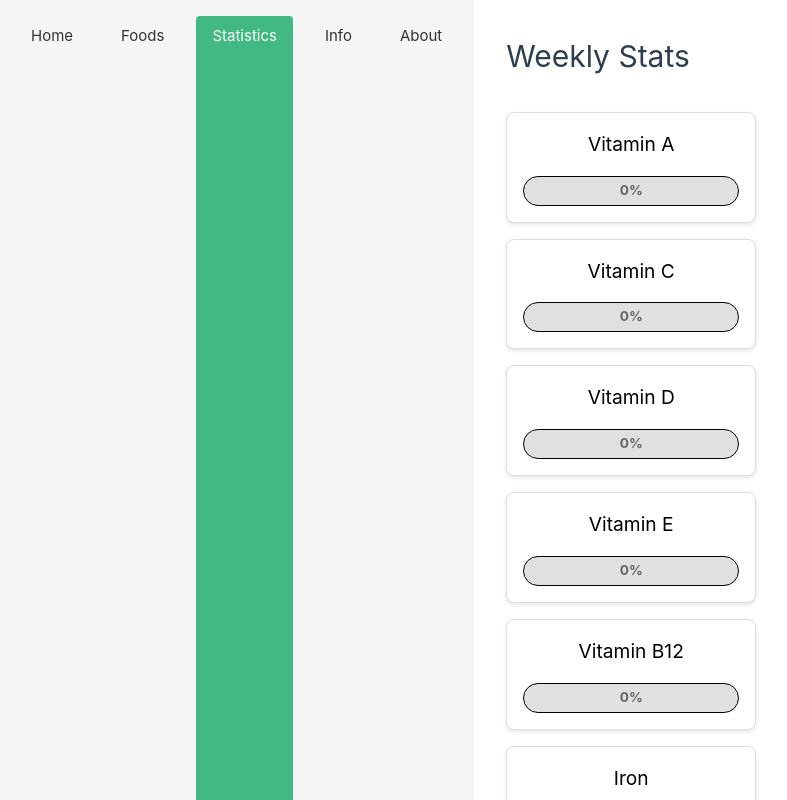
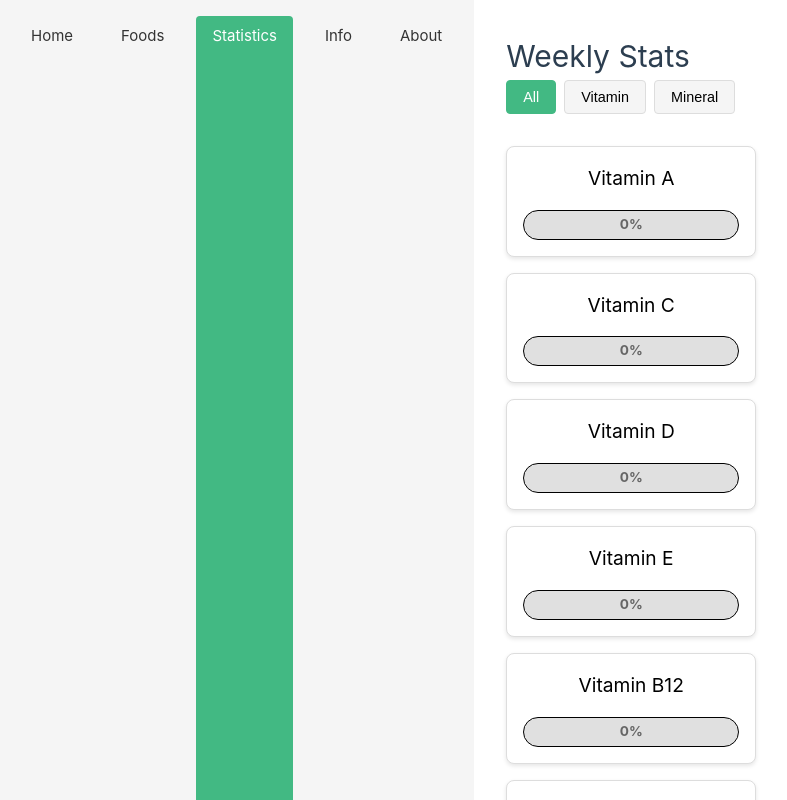
Before and after one commit to MatejHlavac/Micronutrient_Tracker, a Vue app: page /stats in a window 1280 px wide. Shown: the top 800 px of the page, without its empty margins (65-852 px from the left). Built offline with nearby package versions, Linux system fonts and the light colour scheme.

Commit message:
Kategórie pre StatsView
- Pridanie tlacidiel pre možnosť filtrovania kariet mikronutrientov v StatsView

```diff
--- a/src/views/StatsView.vue
+++ b/src/views/StatsView.vue
@@ -9,13 +9,19 @@ export default {
         NutrientCard
     },
 
+    data() {
+        return {
+            selectedCategory: 'all'
+        }
+    },
+
     computed: {
         store() {
             return useNutritionStore()
         },
 
         micronutrientsWithStats() {
-            return micronutrientsData.map(nutrient => {
+            const allNutrients = micronutrientsData.map(nutrient => {
                 const currentValue = this.store.weeklyStats[nutrient.id] || 0
                 const maxValue = nutrient.maxValue
                 const percentage = Math.min((currentValue / maxValue) * 100, 100)
@@ -29,6 +35,18 @@ export default {
                     percentage: percentage
                 }
             })
+
+            if (this.selectedCategory === 'all') {
+                return allNutrients
+            }
+
+            return allNutrients.filter(nutrient => nutrient.type === this.selectedCategory)
+        }
+    },
+
+    methods: {
+        setCategory(category) {
+            this.selectedCategory = category
         }
     }
 }
@@ -37,6 +55,17 @@ export default {
 <template>
     <div class = "stats">
         <h1>Weekly Stats</h1>
+
+        <div class="filters">
+			<button
+				v-for="category in ['all', 'vitamin', 'mineral']"
+				:key="category"
+				@click="setCategory(category)"
+				:class="['filter-button', { active: selectedCategory === category }]"
+			>
+				{{ category === 'all' ? 'All' : category.charAt(0).toUpperCase() + category.slice(1) }}
+			</button>
+		</div>
 
         <div class = "nutrients-grid">
             <NutrientCard
@@ -60,4 +89,32 @@ export default {
 	gap: 1rem;
 	margin-top: 2rem;
 }
+
+.filters {
+	display: flex;
+	gap: 0.5rem;
+	margin-bottom: 2rem;
+	flex-wrap: wrap;
+}
+
+.filter-button {
+	padding: 0.5rem 1rem;
+	background: #f5f5f5;
+	border: 1px solid #ddd;
+	border-radius: 4px;
+	cursor: pointer;
+	font-size: 0.9rem;
+	transition: all 0.3s;
+	text-transform: capitalize;
+}
+
+.filter-button:hover {
+	background: #e0e0e0;
+}
+
+.filter-button.active {
+	background: #42b983;
+	color: white;
+	border-color: #42b983;
+}
 </style>
```
